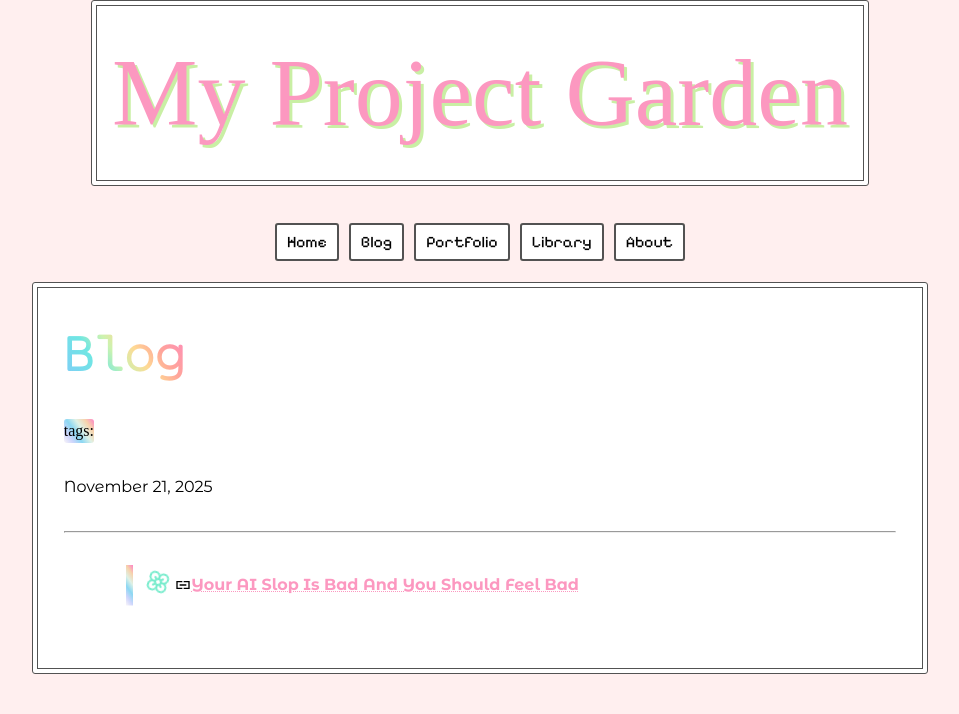
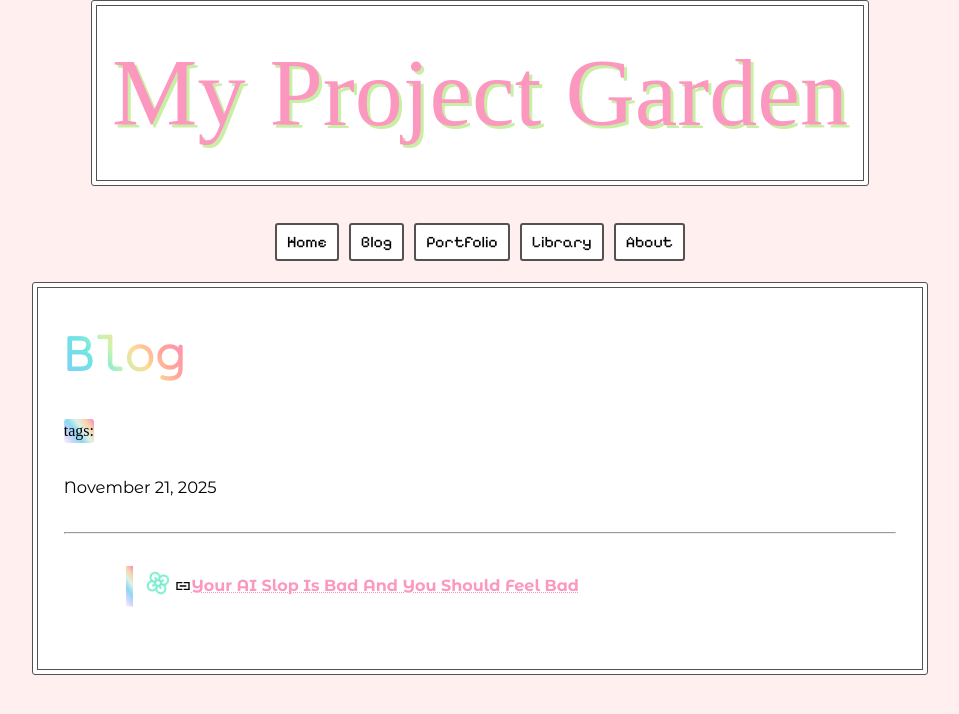
Before and after one commit to sola-fairy/sola-fairy.garden, a Jekyll site: the page built from _docs/blog.md, in a window 1280 px wide. Shown: the top 714 px of the page, without its empty margins (160-1119 px from the left). Built offline with Jekyll 4.4.1, drawn with Linux system fonts in a browser that asks for light colours; some web fonts are replaced.

Commit message:
date font size

```diff
--- a/assets/style.css
+++ b/assets/style.css
@@ -328,11 +328,13 @@ article {
     text-indent: 0;
     margin: 0;
     transform: translate(0px, 3px);
+    transition: 1s;
   }
 
   a:hover {
     animation: linkFill 1s linear;
     animation-fill-mode: forwards;
+    color: #e12872;
   }
 
   i,
@@ -428,6 +430,10 @@ article {
     font-family: "Mrs Saint Delafield", cursive;
     font-size: 4em;
     justify-content: flex-end;
+  }
+
+  .date {
+    font-size: var(--size-step--1);
   }
 }
 
```
